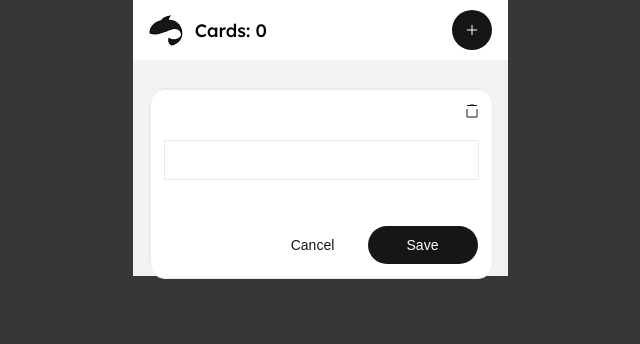
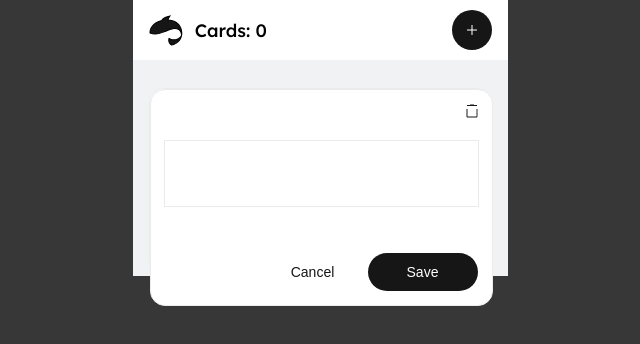
Before and after one commit to blocdenis/fischkapp, a React app: page / in a window 1280 px wide. Both pictures are taken after a click on the button 790 px from the left and 108 px from the top of the page. Shown: the top 344 px of the page, without its empty margins (320-960 px from the left). Built offline with nearby package versions, Linux system fonts and the light colour scheme; the HTML template or start-up script is replaced by a standard one.

Commit message:
task : change input text area

```diff
--- a/src/components/TextInput/TextInput.module.css
+++ b/src/components/TextInput/TextInput.module.css
@@ -3,7 +3,7 @@
   flex-shrink: 0;
   width: 315px;
   max-width: 315px;
-  min-height: 40px;
+  min-height: 16px;
   border: 1px solid var(--border);
   padding: 10px;
 }
@@ -16,8 +16,8 @@
   color: var(--accent);
   font-size: 16px;
   font-weight: 500;
+  line-height: 16px;
+  resize: none;
+  border: none;
+  outline: 0px solid transparent;
 }
-
-[contenteditable] {
-  outline: 1px solid transparent;
-}
--- a/src/components/TextInput/TextInput.tsx
+++ b/src/components/TextInput/TextInput.tsx
@@ -5,13 +5,13 @@ interface TextProps {
   style?: CSSProperties
 }
 const TextInput = (props: TextProps): ReactElement => {
-  const inputRef = useRef<null | HTMLSpanElement>(null)
+  const inputRef = useRef<null | HTMLTextAreaElement>(null)
   useEffect(() => {
     inputRef?.current?.focus()
   }, [])
   return (
     <div className={styles.container} style={props.style}>
-      <span className={styles.textarea} contentEditable ref={inputRef}></span>
+      <textarea className={styles.textarea} rows={1} ref={inputRef}></textarea>
     </div>
   )
 }
```
